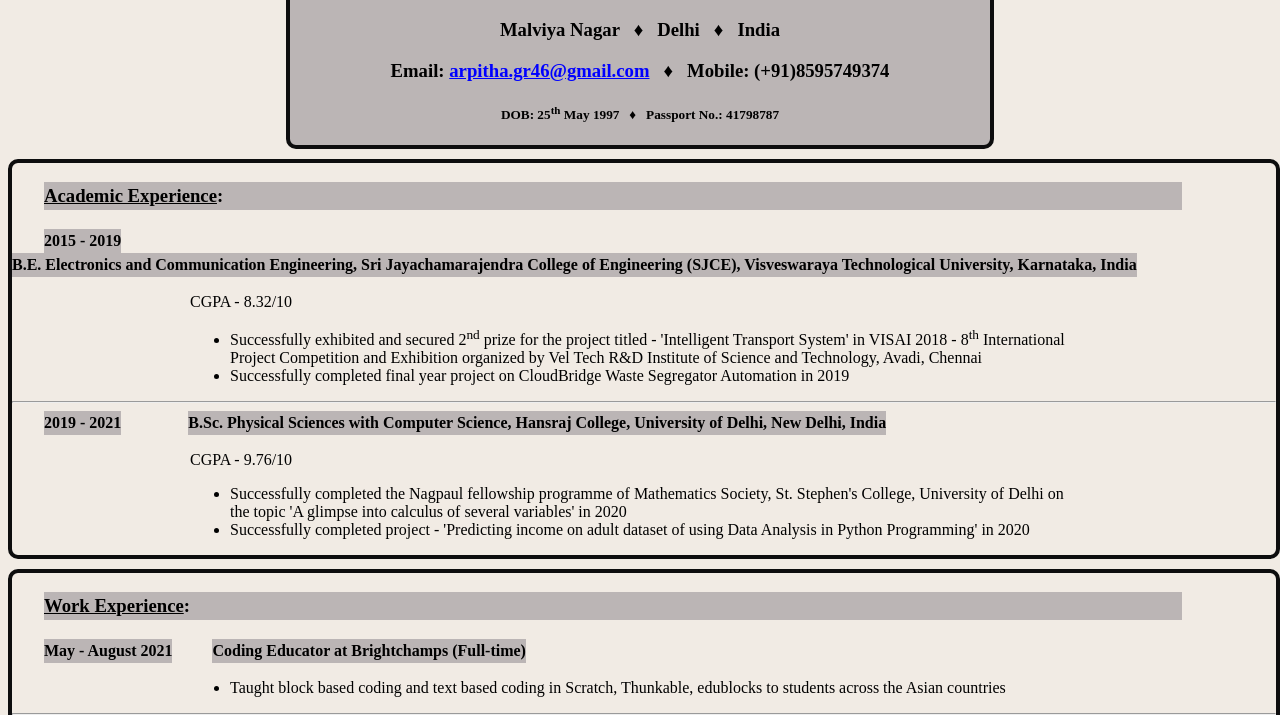
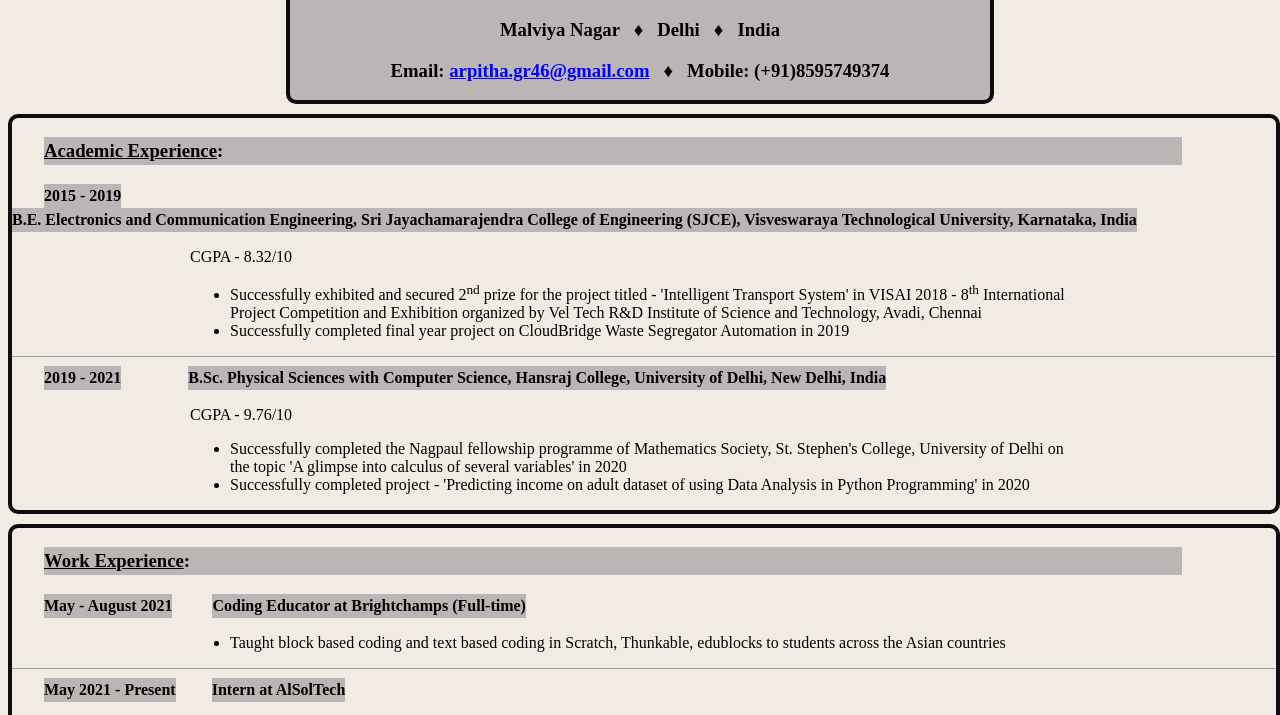
Before and after one commit to Arpitha-gr/MiniProjects, a plain HTML site: page MyResume.html in a window 1280 px wide. Shown: the part 73-788 px from the top of the page. Drawn offline with Linux system fonts and the light colour scheme.

Commit message:
Update MyResume.html

```diff
--- a/MyResume.html
+++ b/MyResume.html
@@ -15,7 +15,6 @@
             <h3>Malviya Nagar &nbsp; &diamondsuit; &nbsp; Delhi &nbsp; &diamondsuit; &nbsp; India</h3>
             <h3>Email: <u style="color: blue;">arpitha.gr46@gmail.com</u> &nbsp; &diamondsuit; &nbsp; Mobile:
                 (+91)8595749374</h3>
-            <h5>DOB: 25<sup>th</sup> May 1997 &nbsp; &diamondsuit; &nbsp; Passport No.: 41798787</h5>
     </header>
 
     <div class="academic">
```
